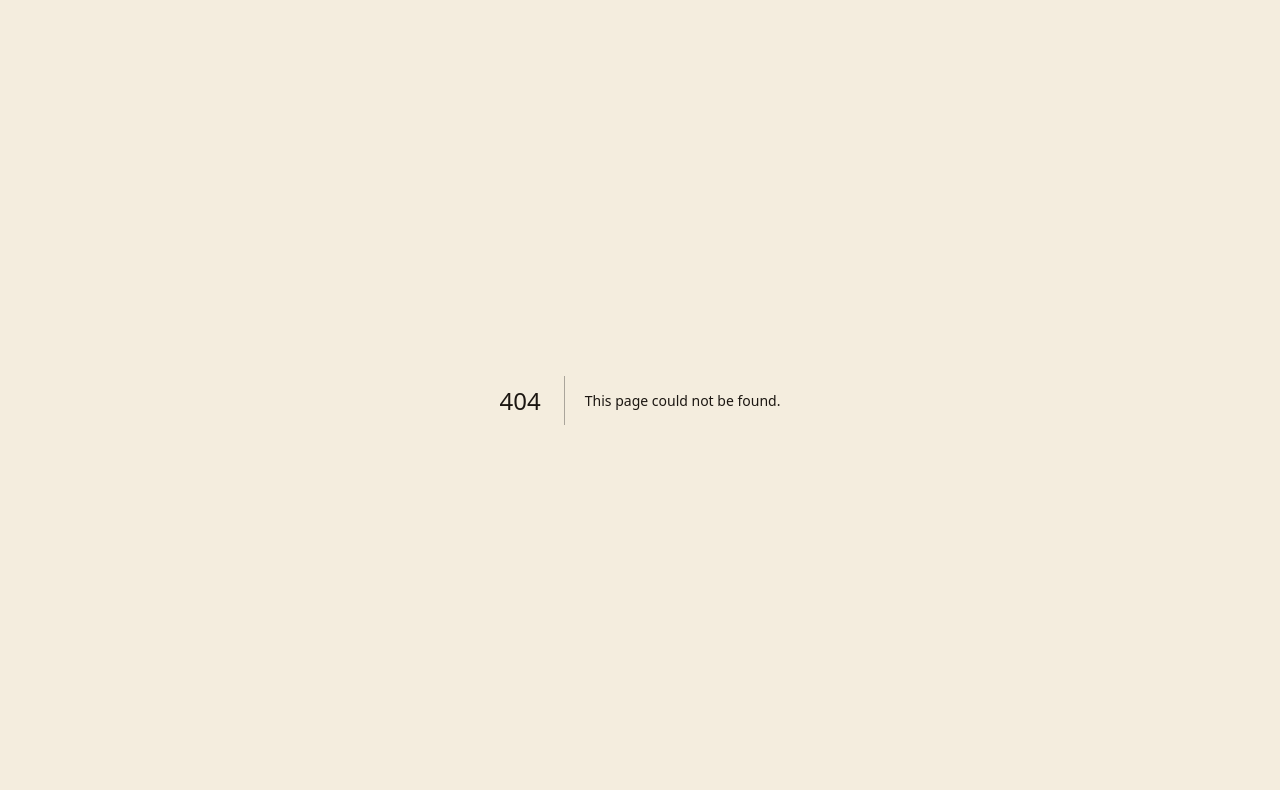
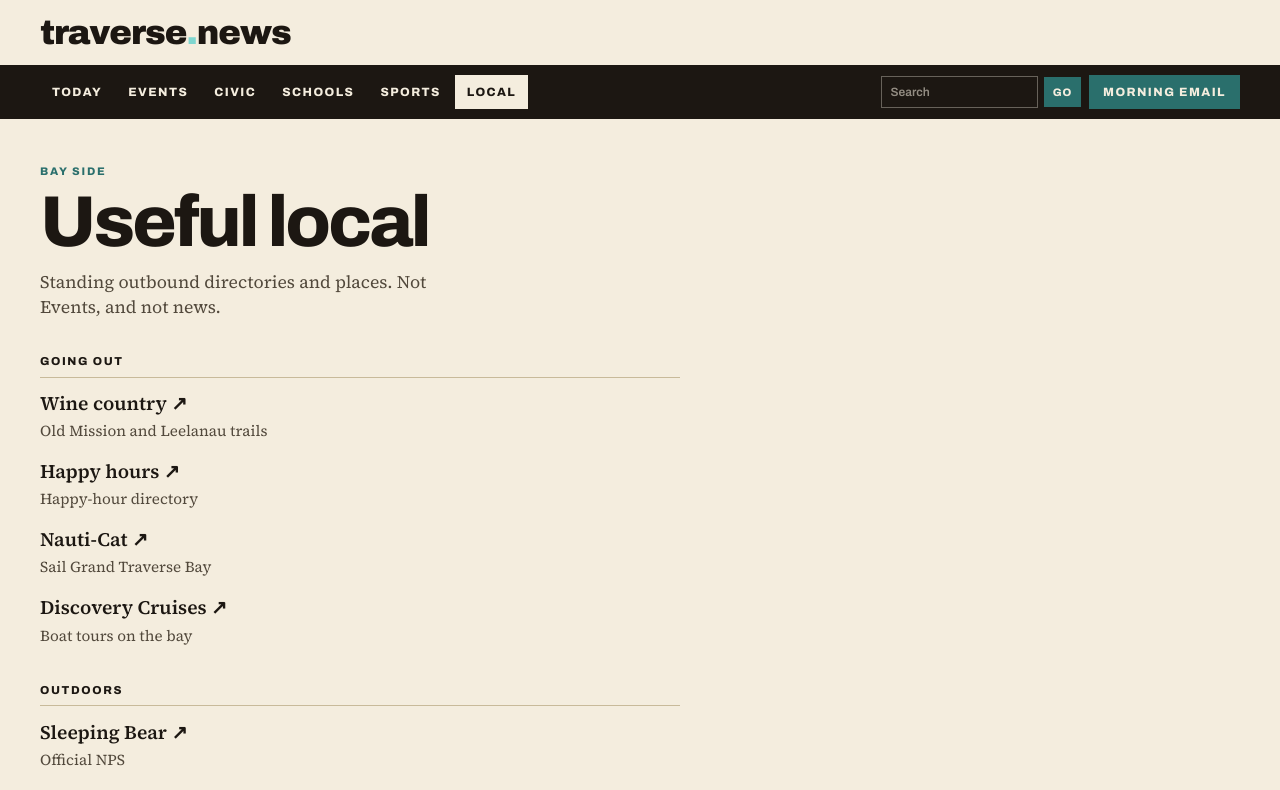
Before and after one commit to nipez/traversenews, a Next.js app: page /local in a window 1280 px wide. Before the commit this address had no page. Shown: the top 790 px of the page. Built offline with nearby package versions, Linux system fonts and the light colour scheme.

Commit message:
Move Useful local to /local with a Local nav item
Grouped outbound links on their own page; drop the footer nine-link
row; About points at /local. Events Going out chips stay.

```diff
--- a/src/app/about/page.tsx
+++ b/src/app/about/page.tsx
@@ -1,7 +1,6 @@
 import Link from "next/link";
 import { DeskRail } from "@/components/DeskRail";
 import { PublicShell } from "@/components/PublicShell";
-import { USEFUL_LOCAL } from "@/lib/useful-local";
 
 export const metadata = {
   title: "About traverse.news",
@@ -110,23 +109,11 @@ export default function AboutPage() {
 
             <h2>Useful local</h2>
             <p>
-              Outbound links for the bay — Nick’s directories plus a few standing
-              local stops. We do not paste their catalogs here.
+              Standing outbound directories and places live on{" "}
+              <Link href="/local">Useful local</Link>
+              {" — "}
+              not Events, and not news.
             </p>
-            <ul className="about-useful-list">
-              {USEFUL_LOCAL.map((link) => (
-                <li key={link.href}>
-                  <a
-                    href={link.href}
-                    target="_blank"
-                    rel="noopener noreferrer"
-                  >
-                    {link.label}
-                  </a>
-                  <span className="about-useful-dek"> — {link.dek}</span>
-                </li>
-              ))}
-            </ul>
           </div>
         </article>
 
--- a/src/app/globals.css
+++ b/src/app/globals.css
@@ -1606,7 +1606,7 @@ a:hover {
 }
 
 .site-footer-inner {
-  padding: 24px 16px 16px;
+  padding: 24px 16px 80px;
   display: flex;
   flex-wrap: wrap;
   align-items: center;
@@ -1616,7 +1616,7 @@ a:hover {
 
 @media (min-width: 768px) {
   .site-footer-inner {
-    padding: 28px 40px 16px;
+    padding: 28px 40px 40px;
   }
 }
 
@@ -1627,53 +1627,6 @@ a:hover {
   font-family: var(--font-archivo), system-ui, sans-serif;
   font-size: 0.85rem;
   font-weight: 700;
-}
-
-.site-footer-useful {
-  display: flex;
-  flex-wrap: wrap;
-  align-items: baseline;
-  gap: 0.65rem 1.25rem;
-  padding: 12px 16px 80px;
-  border-top: 1px solid var(--rule);
-}
-
-@media (min-width: 768px) {
-  .site-footer-useful {
-    padding: 12px 40px 28px;
-  }
-}
-
-.site-footer-useful-label {
-  margin: 0;
-  font-family: var(--font-archivo), system-ui, sans-serif;
-  font-size: 0.68rem;
-  font-weight: 800;
-  letter-spacing: 0.12em;
-  text-transform: uppercase;
-  color: #7a7060;
-}
-
-.site-footer-useful-list {
-  display: flex;
-  flex-wrap: wrap;
-  gap: 0.55rem 1.1rem;
-  list-style: none;
-  margin: 0;
-  padding: 0;
-  font-family: var(--font-source-serif), Georgia, serif;
-  font-size: 0.92rem;
-}
-
-.site-footer-useful-list a {
-  color: #1c1712;
-  text-decoration: none;
-}
-
-.site-footer-useful-list a:hover {
-  color: #2a6f6c;
-  text-decoration: underline;
-  text-underline-offset: 0.12em;
 }
 
 /* Mobile bottom ink tabs */
@@ -1683,7 +1636,7 @@ a:hover {
   bottom: 0;
   z-index: 40;
   display: grid;
-  grid-template-columns: repeat(5, 1fr);
+  grid-template-columns: repeat(6, 1fr);
   background: var(--ink);
   border-top: 1px solid var(--ink);
 }
@@ -1698,9 +1651,9 @@ a:hover {
   display: flex;
   align-items: center;
   justify-content: center;
-  padding: 0.85rem 0.35rem;
-  font-family: var(--font-archivo), system-ui, sans-serif;
-  font-size: 0.62rem;
+  padding: 0.85rem 0.2rem;
+  font-family: var(--font-archivo), system-ui, sans-serif;
+  font-size: 0.55rem;
   font-weight: 800;
   letter-spacing: 0.04em;
   text-transform: uppercase;
@@ -1919,26 +1872,6 @@ a:hover {
   text-decoration: underline;
 }
 
-.about-useful-list {
-  list-style: none;
-  margin: 0 0 1.1rem;
-  padding: 0;
-  display: grid;
-  gap: 0.75rem;
-}
-
-.about-useful-list a {
-  font-family: var(--font-archivo), system-ui, sans-serif;
-  font-weight: 800;
-  letter-spacing: -0.01em;
-}
-
-.about-useful-dek {
-  font-family: var(--font-source-serif), Georgia, serif;
-  font-weight: 400;
-  color: #52493c;
-}
-
 .about-rail {
   display: flex;
   flex-direction: column;
@@ -2948,3 +2881,99 @@ a:hover {
   background-color: #f4edde;
   color-scheme: only light;
 }
+
+/* Useful local */
+.local-page {
+  padding-bottom: 3rem;
+  max-width: 40rem;
+}
+
+.local-hero {
+  margin: 0 0 2rem;
+}
+
+.local-kicker {
+  margin: 0;
+  font-family: var(--font-archivo), system-ui, sans-serif;
+  font-size: 11px;
+  font-weight: 800;
+  letter-spacing: 0.16em;
+  text-transform: uppercase;
+  color: #2a6f6c;
+}
+
+.local-hed {
+  margin: 8px 0 0;
+  font-family: var(--font-archivo), system-ui, sans-serif;
+  font-weight: 800;
+  font-size: clamp(2.5rem, 8vw, 4.5rem);
+  line-height: 0.95;
+  letter-spacing: -0.04em;
+  color: #1c1712;
+}
+
+.local-lead {
+  margin: 14px 0 0;
+  max-width: 28rem;
+  font-family: var(--font-source-serif), Georgia, serif;
+  font-size: 1.1rem;
+  line-height: 1.45;
+  color: #52493c;
+}
+
+.local-groups {
+  display: grid;
+  gap: 2.25rem;
+}
+
+.local-group-hed {
+  margin: 0 0 0.85rem;
+  padding-bottom: 0.4rem;
+  border-bottom: 1px solid var(--rule);
+  font-family: var(--font-archivo), system-ui, sans-serif;
+  font-size: 0.72rem;
+  font-weight: 800;
+  letter-spacing: 0.14em;
+  text-transform: uppercase;
+  color: #1c1712;
+}
+
+.local-list {
+  list-style: none;
+  margin: 0;
+  padding: 0;
+  display: grid;
+  gap: 1.1rem;
+}
+
+.local-row {
+  margin: 0;
+}
+
+.local-title {
+  font-family: var(--font-source-serif), Georgia, serif;
+  font-size: 1.2rem;
+  font-weight: 600;
+  line-height: 1.3;
+  color: #1c1712;
+  text-decoration: none;
+}
+
+.local-title:hover {
+  color: #2a6f6c;
+  text-decoration: underline;
+  text-underline-offset: 0.12em;
+}
+
+.local-dek {
+  margin: 0.2rem 0 0;
+  font-family: var(--font-source-serif), Georgia, serif;
+  font-size: 0.95rem;
+  line-height: 1.4;
+  color: #52493c;
+}
+
+.site-shell:has(.local-page) .stage {
+  background-color: #f4edde;
+  color-scheme: only light;
+}
--- /dev/null
+++ b/src/app/local/page.tsx
@@ -0,0 +1,46 @@
+import { PublicShell } from "@/components/PublicShell";
+import { LOCAL_GROUPS } from "@/lib/useful-local";
+
+export const metadata = {
+  title: "Useful local",
+};
+
+export default function LocalPage() {
+  return (
+    <PublicShell active="/local" header="compact">
+      <div className="local-page">
+        <header className="local-hero">
+          <p className="local-kicker">Bay side</p>
+          <h1 className="local-hed">Useful local</h1>
+          <p className="local-lead">
+            Standing outbound directories and places. Not Events, and not news.
+          </p>
+        </header>
+
+        <div className="local-groups">
+          {LOCAL_GROUPS.map((group) => (
+            <section key={group.id} className="local-group">
+              <h2 className="local-group-hed">{group.title}</h2>
+              <ul className="local-list">
+                {group.links.map((link) => (
+                  <li key={link.href} className="local-row">
+                    <a
+                      href={link.href}
+                      target="_blank"
+                      rel="noopener noreferrer"
+                      className="local-title"
+                    >
+                      {link.label}
+                      <span aria-hidden> ↗</span>
+                    </a>
+                    <p className="local-dek">{link.dek}</p>
+                  </li>
+                ))}
+              </ul>
+            </section>
+          ))}
+        </div>
+      </div>
+    </PublicShell>
+  );
+}
--- a/src/components/MobileBottomNav.tsx
+++ b/src/components/MobileBottomNav.tsx
@@ -6,6 +6,7 @@ const ITEMS = [
   { href: "/civic", label: "Civic" },
   { href: "/schools", label: "Schools" },
   { href: "/sports", label: "Sports" },
+  { href: "/local", label: "Local" },
 ] as const;
 
 export function MobileBottomNav({ active = "/" }: { active?: string }) {
--- a/src/components/SiteFooter.tsx
+++ b/src/components/SiteFooter.tsx
@@ -1,5 +1,4 @@
 import Link from "next/link";
-import { USEFUL_LOCAL } from "@/lib/useful-local";
 
 export function SiteFooter() {
   return (
@@ -18,22 +17,6 @@ export function SiteFooter() {
           © 2026 · Traverse City, Michigan
         </p>
       </div>
-      <div className="site-footer-useful">
-        <p className="site-footer-useful-label">Useful local</p>
-        <ul className="site-footer-useful-list">
-          {USEFUL_LOCAL.map((link) => (
-            <li key={link.href}>
-              <a
-                href={link.href}
-                target="_blank"
-                rel="noopener noreferrer"
-              >
-                {link.label}
-              </a>
-            </li>
-          ))}
-        </ul>
-      </div>
     </footer>
   );
 }
--- a/src/components/SiteHeader.tsx
+++ b/src/components/SiteHeader.tsx
@@ -9,6 +9,7 @@ const NAV = [
   { href: "/civic", label: "Civic" },
   { href: "/schools", label: "Schools" },
   { href: "/sports", label: "Sports" },
+  { href: "/local", label: "Local" },
 ] as const;
 
 function Wordmark({
--- a/src/lib/useful-local.ts
+++ b/src/lib/useful-local.ts
@@ -5,11 +5,21 @@
 export type UsefulLocalLink = {
   href: string;
   label: string;
-  /** One-line dek for About; omit from footer. */
+  /** One-line dek on /local. */
   dek: string;
 };
 
-export const USEFUL_LOCAL: readonly UsefulLocalLink[] = [
+export type LocalGroup = {
+  id: string;
+  title: string;
+  links: readonly UsefulLocalLink[];
+};
+
+export const LOCAL_GROUPS: readonly LocalGroup[] = [
+  {
+    id: "going-out",
+    title: "Going out",
+    links: [
       {
         href: "https://traversecitywinetour.com/",
         label: "Wine country",
@@ -30,11 +40,12 @@ export const USEFUL_LOCAL: readonly UsefulLocalLink[] = [
         label: "Discovery Cruises",
         dek: "Boat tours on the bay",
       },
+    ],
+  },
   {
-    href: "https://grandtraversebuilders.com/",
-    label: "Builders",
-    dek: "Trades directory, not news",
-  },
+    id: "outdoors",
+    title: "Outdoors",
+    links: [
       {
         href: "https://www.nps.gov/slbe/",
         label: "Sleeping Bear",
@@ -50,20 +61,29 @@ export const USEFUL_LOCAL: readonly UsefulLocalLink[] = [
         label: "Mission Point Lighthouse",
         dek: "Old Mission Peninsula lighthouse",
       },
+    ],
+  },
+  {
+    id: "also",
+    title: "Also",
+    links: [
+      {
+        href: "https://grandtraversebuilders.com/",
+        label: "Builders",
+        dek: "Trades directory, not news",
+      },
       {
         href: "https://dennosmuseum.org/",
         label: "Dennos",
         dek: "Art museum on West Bay",
       },
+    ],
+  },
 ] as const;
 
 /**
- * Events “Going out” only — wine, happy hours, Nauti-Cat, Discovery Cruises.
+ * Events “Going out” chip — wine, happy hours, two boats only.
  * Do not put builders, Sleeping Bear, TART, lighthouse, or Dennos here.
  */
-export const GOING_OUT: readonly UsefulLocalLink[] = [
-  USEFUL_LOCAL[0],
-  USEFUL_LOCAL[1],
-  USEFUL_LOCAL[2],
-  USEFUL_LOCAL[3],
-];
+export const GOING_OUT: readonly UsefulLocalLink[] =
+  LOCAL_GROUPS[0].links;
```
Lines whose indentation alone changed are shown as unchanged.
